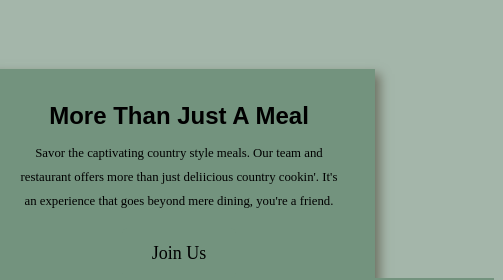
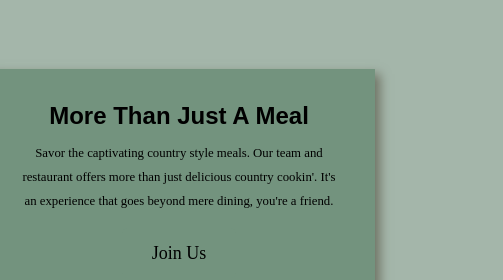
Before and after one commit to ekworsham/keithsburg, a plain HTML site: page index.html in a window 1280 px wide. Shown: the part 993-1273 px from the top of the page, 777-1280 px from the left. Drawn offline with Linux system fonts and the light colour scheme; a web font is replaced by a local one.

Commit message:
Keithsburg

```diff
--- a/index.html
+++ b/index.html
@@ -52,7 +52,7 @@
             <img class="logo" src="images/rsz_logo.jpg" alt="Logo">
             <section class="msg">
                 <h2>More Than Just A Meal</h2>
-                <p>Savor the captivating country style meals. Our team and restaurant offers more than just deliicious country cookin'. It's an experience that goes beyond mere dining, you're a friend. </p>
+                <p>Savor the captivating country style meals. Our team and restaurant offers more than just delicious country cookin'. It's an experience that goes beyond mere dining, you're a friend. </p>
                 <a class="join" href="rivers.html">Join Us</a>
             </section>
         </main>
```
